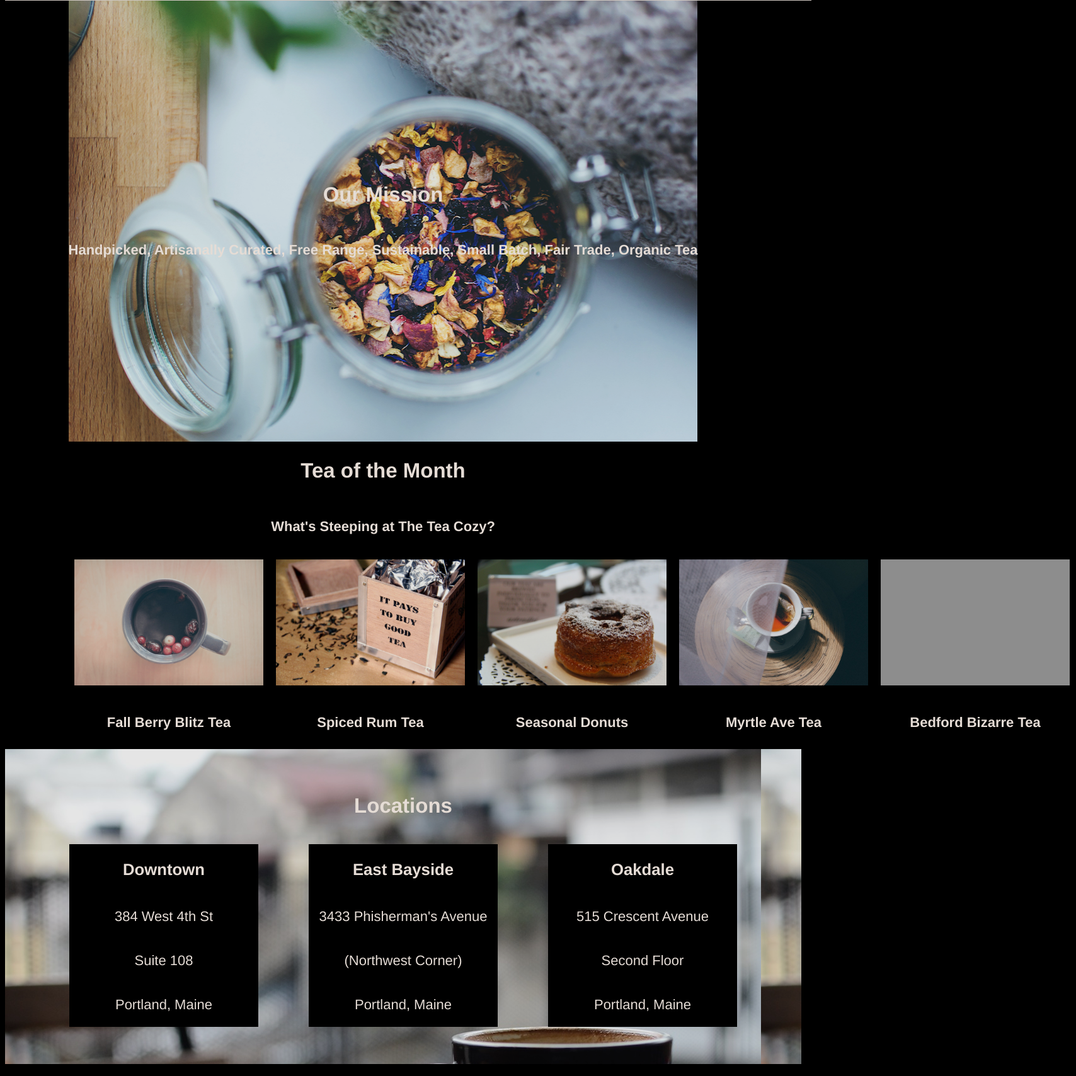
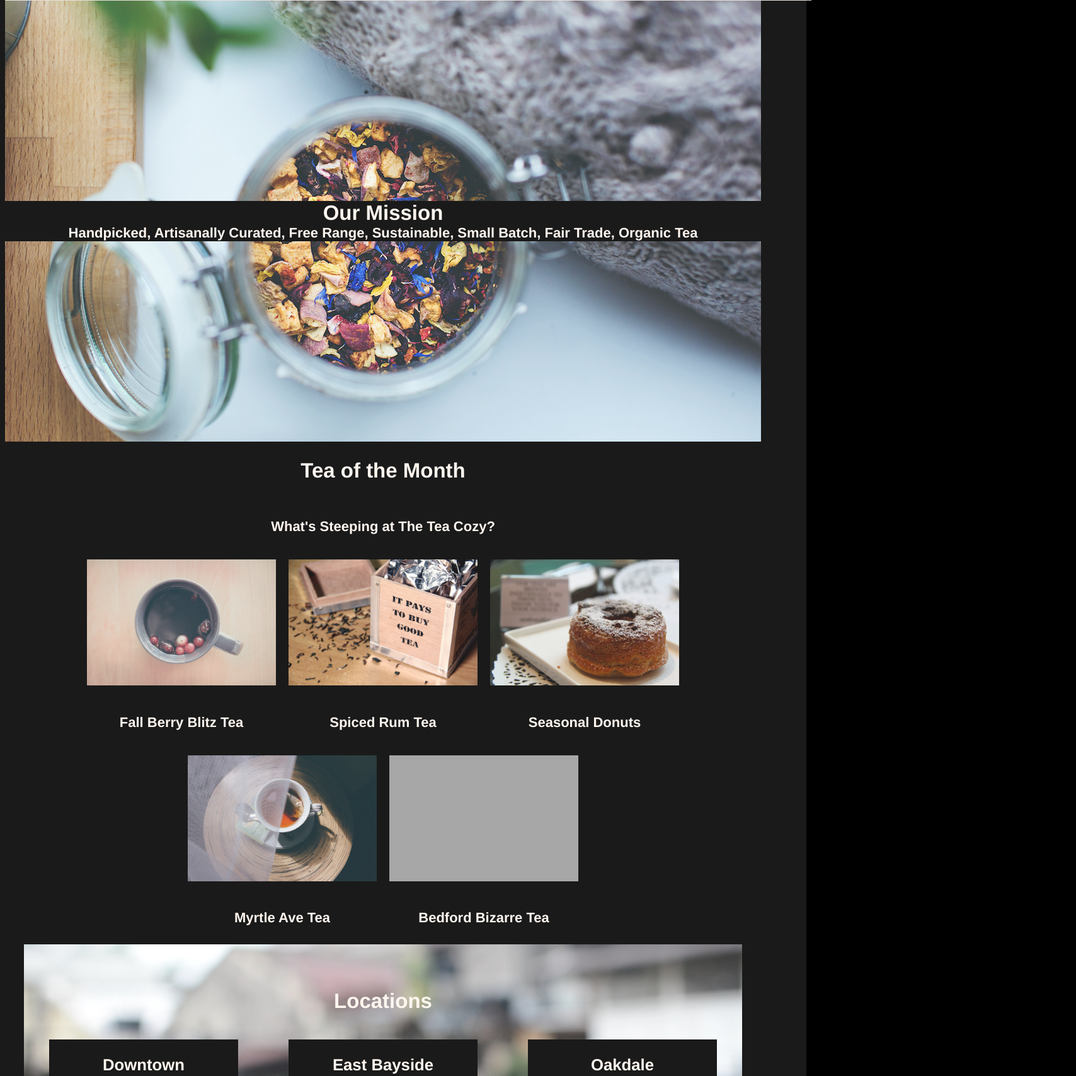
Before and after one commit to Smckinzie90/TeaCozy, a plain HTML site: page index.html in a window 1280 px wide. Shown: the part 69-1777 px from the top of the page at 63% size, 1708 px wide, since content can reach past the window. Drawn offline with Linux system fonts and the light colour scheme; grey boxes are pictures that could not be loaded.

Commit message:
Final revision of HTML and CSS code.

```diff
--- a/index.html
+++ b/index.html
@@ -19,16 +19,14 @@
 
     <div id="body">
       <div id="mission">
-        <div id="banner">
-          <h2>Our Mission</h2>
-          <h4>Handpicked, Artisanally Curated, Free Range, Sustainable, Small Batch, Fair Trade, Organic Tea</h4>
-        </div>
+        <h2>Our Mission</h2>
+        <h4>Handpicked, Artisanally Curated, Free Range, Sustainable, Small Batch, Fair Trade, Organic Tea</h4>
       </div>
 
       <div id="featured">
         <h2>Tea of the Month</h2>
         <h4>What's Steeping at The Tea Cozy?</h4>
-        <div id="teas">
+        <div class="teas">
           <div class="image">
             <img src="./resources/images/berryblitz.jpg">
             <h4>Fall Berry Blitz Tea</h4>
@@ -41,6 +39,8 @@
             <img src="./resources/images/donut.jpg">
             <h4>Seasonal Donuts</h4>
           </div>
+        </div>
+        <div class="teas">
           <div class="image">
             <img src="./resources/images/myrtle.jpg">
             <h4>Myrtle Ave Tea</h4>
@@ -49,7 +49,6 @@
             <img src="./resources/images/bedford.jpg">
             <h4>Bedford Bizarre Tea</h4>
           </div>
-        </div>
         </div>
       </div>
 
--- a/resources/css/style.css
+++ b/resources/css/style.css
@@ -1,4 +1,4 @@
-body {
+html {
   font-family: helvetica;
   font-size: 22px;
   color: seashell;
@@ -7,7 +7,7 @@ body {
   text-align: center;
 }
 
-#header {
+#header {                          /* Header content  */
   display: flex;
   position: fixed;
   justify-content: space-between;
@@ -37,7 +37,7 @@ body {
   color: seashell;
 }
 
-#body {
+#body {                            /*  Body content  */
   display: flex;
   flex-direction: column;
   justify-content: center;
@@ -46,22 +46,27 @@ body {
   align-items: center;
   width: 1200px;
   margin-top: 70px;
+  z-index: 10;
 }
 
 #mission {
   background-image: url(../images/background.jpg);
   display: flex;
+  flex-direction: column;
   justify-content: center;
   align-items: center;
+  text-align: center;
   height: 700px;
+  width: 100%;
 }
 
-#banner {
-  display: flex;
-  flex-direction: column;
-  text-align: center;
+#mission h2,
+#mission h4 {
+  display: block;
   width: 100%;
-  background color: black;
+  background-color: black;
+  padding: 30px auto;
+  margin: 0;
 }
 
 #featured {
@@ -70,15 +75,16 @@ body {
   justify-content: center;
   align-items: center;
   text-align: center;
-  max-width: 1000px;
+  width: 1000px;
 }
 
-#teas {
+.teas {
   display: flex;
   flex-direction: row;
-  justify-content: space-between;
+  justify-content: center;
+  align-content: space-around;
   flex wrap: wrap;
-  max-width: 1000px;
+  width: 1000px;
 }
 
 .image img {
@@ -115,7 +121,7 @@ body {
   height: 200px;
 }
 
-#footer {
+#footer {                          /*  Footer content  */
   display: flex;
   justify-content: flex-start;
 }
```
